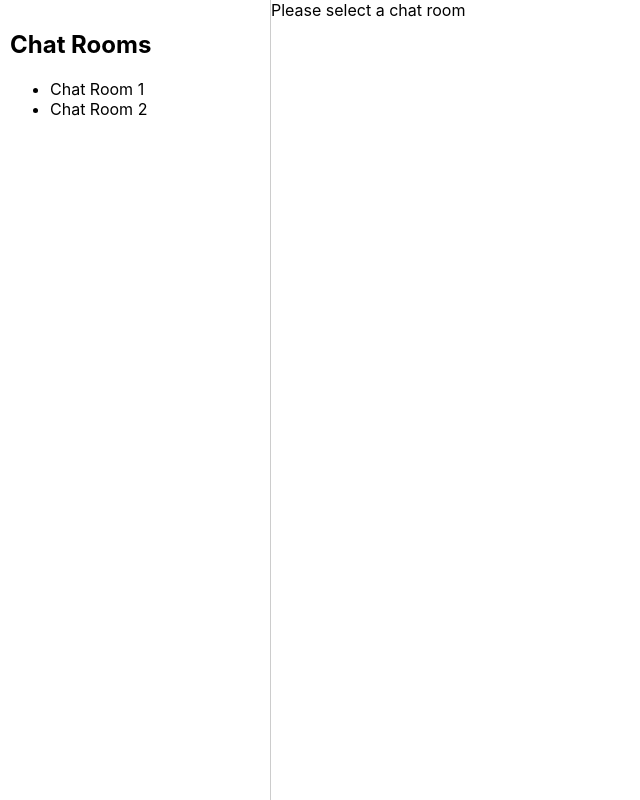
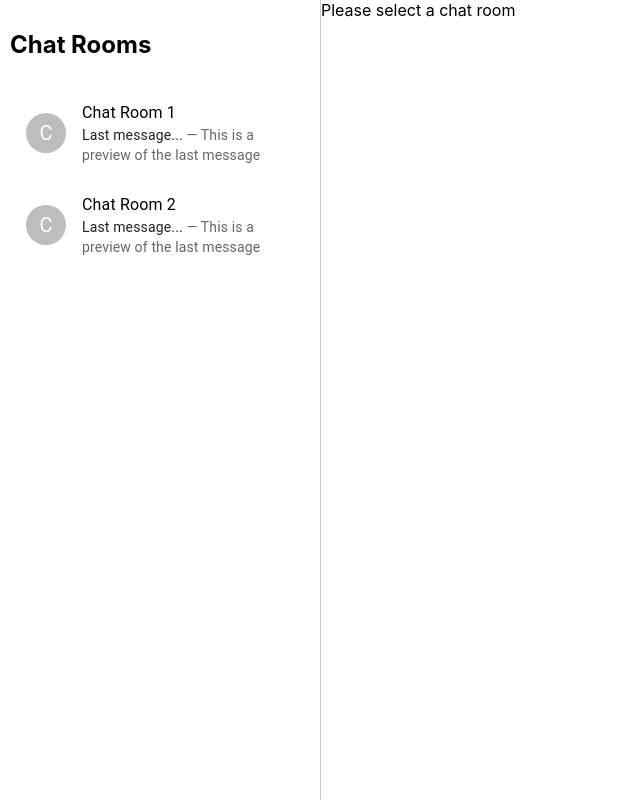
Before and after one commit to charlezzhong/ChatRoom-frontend, a React (Create React App) app in the folder chat_front/: page / in a window 1280 px wide. Shown: the whole page, without its empty margins (0-640 px from the left). Built offline with nearby package versions, Linux system fonts and the light colour scheme; no server answers.

Commit message:
modify the sidebar (from bulletpoint to message bar)

```diff
--- a/chat_front/package.json
+++ b/chat_front/package.json
@@ -3,6 +3,9 @@
   "version": "0.1.0",
   "private": true,
   "dependencies": {
+    "@emotion/react": "^11.11.4",
+    "@emotion/styled": "^11.11.5",
+    "@mui/material": "^5.15.20",
     "@testing-library/jest-dom": "^6.4.6",
     "@testing-library/react": "^16.0.0",
     "@testing-library/user-event": "^14.5.2",
--- a/chat_front/src/App.css
+++ b/chat_front/src/App.css
@@ -5,9 +5,10 @@
 }
 
 .sidebar {
-    width: 250px;
+    width: 300px;
     border-right: 1px solid #ccc;
     padding: 10px;
+    overflow-y: auto;
 }
 
 .chat-room-container {
--- a/chat_front/src/components/ChatRoomsList.js
+++ b/chat_front/src/components/ChatRoomsList.js
@@ -1,17 +1,35 @@
 // src/components/ChatRoomsList.js
 import React from 'react';
+import { List, ListItem, ListItemAvatar, ListItemText, Avatar, Typography } from '@mui/material';
 
 const ChatRoomsList = ({ chatRooms, onSelectRoom }) => {
     return (
         <div className="chat-rooms-list">
             <h2>Chat Rooms</h2>
-            <ul>
+            <List>
                 {chatRooms.map(room => (
-                    <li key={room.id} onClick={() => onSelectRoom(room)}>
-                        {room.name}
-                    </li>
+                    <ListItem button key={room.id} onClick={() => onSelectRoom(room)}>
+                        <ListItemAvatar>
+                            <Avatar>{room.name.charAt(0)}</Avatar>
+                        </ListItemAvatar>
+                        <ListItemText
+                            primary={room.name}
+                            secondary={
+                                <React.Fragment>
+                                    <Typography
+                                        component="span"
+                                        variant="body2"
+                                        color="textPrimary"
+                                    >
+                                        Last message...
+                                    </Typography>
+                                    {" — This is a preview of the last message"}
+                                </React.Fragment>
+                            }
+                        />
+                    </ListItem>
                 ))}
-            </ul>
+            </List>
         </div>
     );
 };
```
Also changed, not shown: 1 other file (tests, documents, lock files or other folders).
